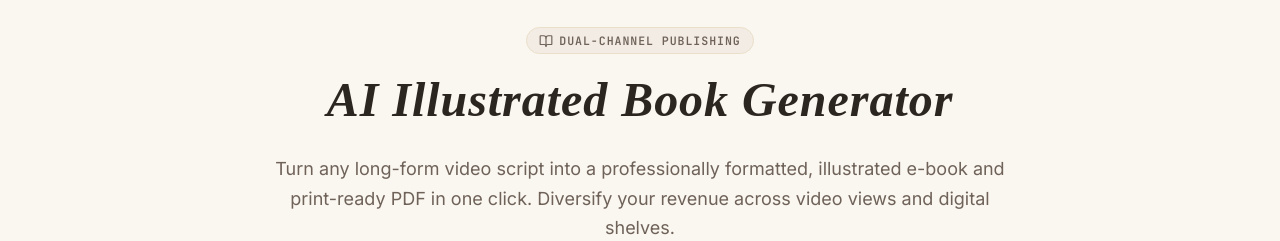
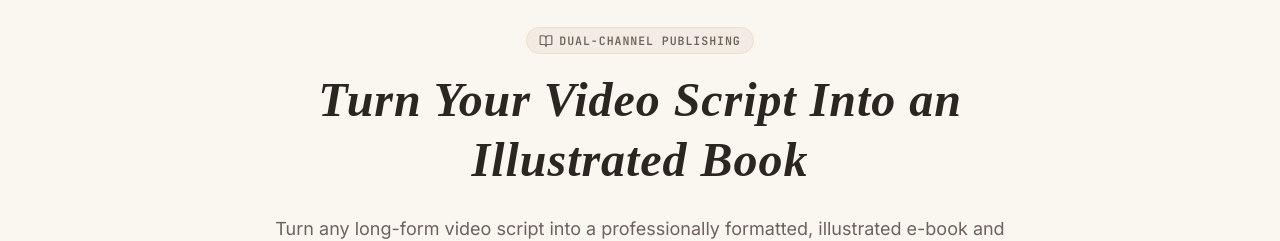
Before and after one commit to alishba-khalid/tuber-ai, a Next.js app: page /ai-book-generator in a window 1280 px wide. Shown: the part 149-390 px from the top of the page. Built offline with nearby package versions, Linux system fonts and the light colour scheme; no server answers; a web font is replaced by a local one.

Commit message:
SEO: Update Title tag and H1 on /ai-book-generator page

```diff
--- a/app/ai-book-generator/page.tsx
+++ b/app/ai-book-generator/page.tsx
@@ -4,7 +4,7 @@ import Navbar from '@/components/Navbar';
 import Footer from '@/components/Footer';
 import { ArrowRight, BookOpen, Layers, Printer, TrendingUp, HelpCircle } from 'lucide-react';
 
-const title = 'AI Illustrated Book Generator — Turn a Video Script into a KDP-Ready Book';
+const title = 'Turn a YouTube Video Script Into an Illustrated Book — GenByGhost';
 const description = 'Turn any GenByGhost video script into a print-ready illustrated book. Automatic chapter typesetting, scene art placement, PDF and EPUB export for Amazon KDP and Gumroad.';
 
 export const metadata: Metadata = {
@@ -131,7 +131,7 @@ export default function AIBookGeneratorPage() {
             <span>Dual-Channel Publishing</span>
           </div>
           <h1 className="text-4xl sm:text-5xl font-bold font-serif-heading text-[#ECFDF5] mb-6 leading-tight">
-            AI Illustrated Book Generator
+            Turn Your Video Script Into an Illustrated Book
           </h1>
           <p className="text-[#8FAAA6] text-lg mb-8 leading-relaxed">
             Turn any long-form video script into a professionally formatted, illustrated e-book and print-ready PDF in one click. Diversify your revenue across video views and digital shelves.
```
